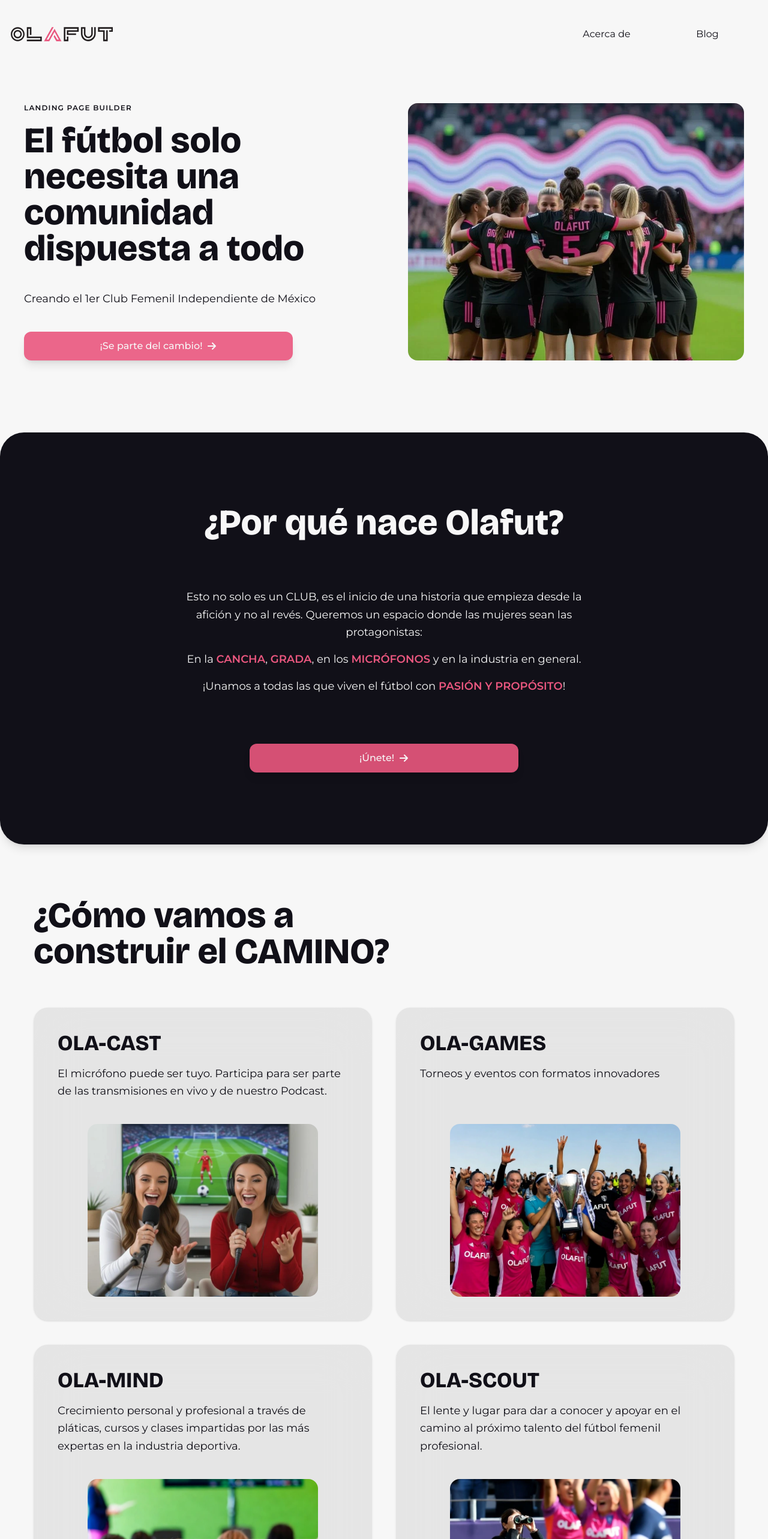
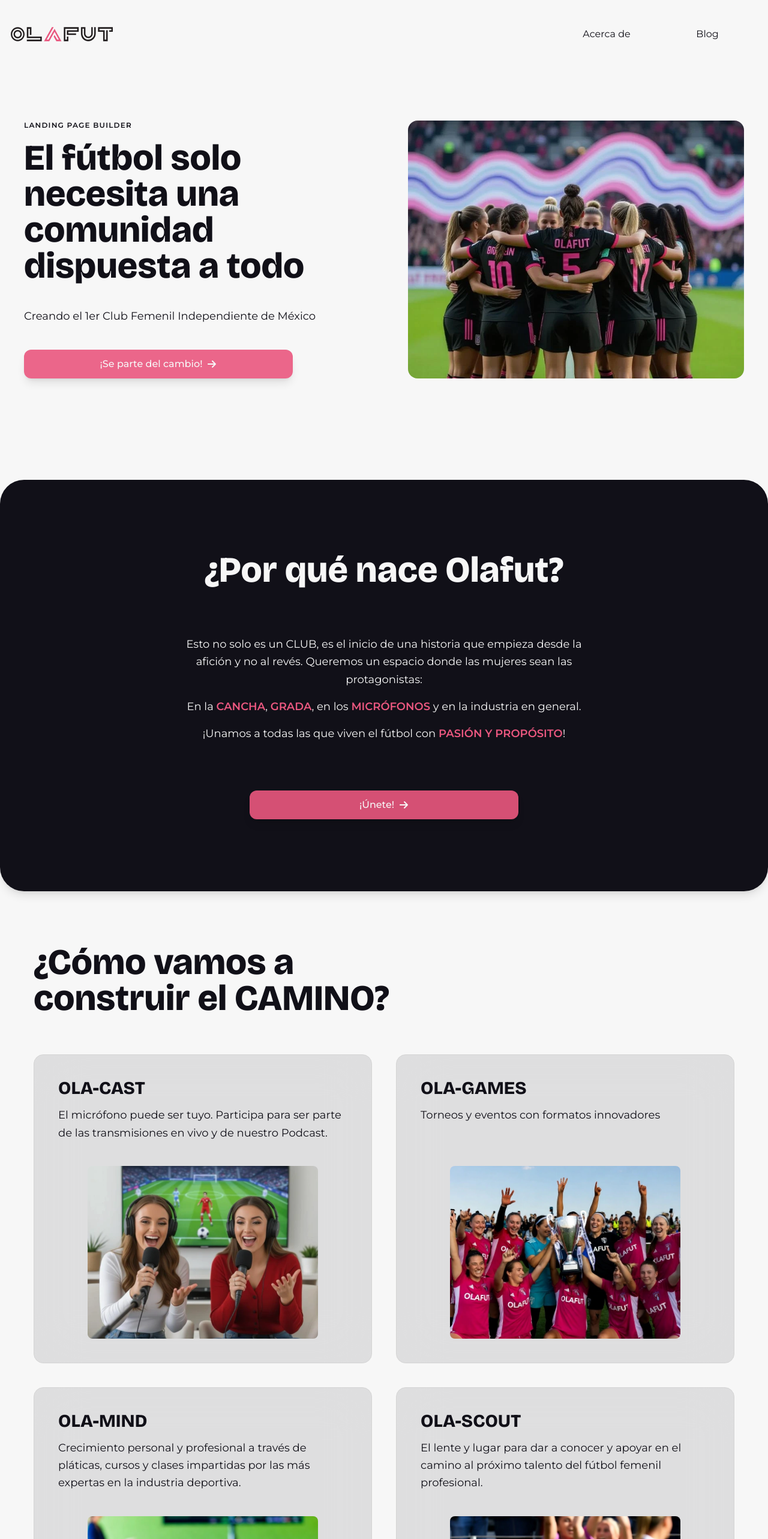
Before and after one commit to olafut/landing-olafut, a Next.js app: page / in a window 1280 px wide. Shown: the top 2566 px of the page at 60% size. Built offline with nearby package versions, Linux system fonts and the light colour scheme.

Commit message:
feat: enhance UI components and styles for improved layout and responsiveness

```diff
--- a/src/app/_components/Header.tsx
+++ b/src/app/_components/Header.tsx
@@ -29,8 +29,6 @@ export const Header: FC = () => {
 
   return (
     <>
-      <div ref={ref} className="h-5 w-full" />
-
       <header className="sticky top-5 z-50 h-18 container mx-auto font-alt px-4 md:px-0">
         <div
           className={twMerge(
@@ -158,6 +156,8 @@ export const Header: FC = () => {
           </ul>
         </div>
       </header>
+
+      <div ref={ref} className="w-full" />
     </>
   );
 };
--- a/src/app/_components/HeroSection.tsx
+++ b/src/app/_components/HeroSection.tsx
@@ -4,7 +4,7 @@ import { Button, Subtitle, Title } from './ui';
 
 export const HeroSection = () => {
   return (
-    <div className="relative p-10 lg:pt-20 lg:pb-30 flex flex-col items-center mx-auto container justify-center">
+    <div className="relative p-10 lg:pt-20 lg:pb-30 flex flex-col items-center mx-auto container justify-center min-h-[calc(100dvh-4.5rem)]">
       <section className="grid grid-cols-1 xl:grid-cols-2 max-w-lg xl:max-w-full gap-20 justify-center items-center">
         <div className="flex flex-col text-center xl:text-left ">
           <p className="font-alt text-xs font-semibold tracking-widest mb-4">
--- a/src/app/_components/ProductCard.tsx
+++ b/src/app/_components/ProductCard.tsx
@@ -21,22 +21,22 @@ export const ProductCard: FC<ProductCardProps> = ({
   return (
     <article
       className={twMerge(
-        'bg-neutral-300/50 min-h-72 backdrop-blur-2xl p-10 rounded-3xl shadow-sm flex flex-col gap-10 justify-between',
+        'bg-foreground/10 min-h-72 backdrop-blur-2xl p-10 rounded-2xl flex flex-col gap-10 justify-between border border-neutral-300',
         className,
       )}
       style={style}
     >
       <section className="flex flex-col gap-4">
-        <Title level="h4" className="text-3xl lg:text-4xl font-black">
+        <Title level="h4" className="font-black">
           {title}
         </Title>
         <Paragraph>{description}</Paragraph>
       </section>
 
       {!!imgProps?.src && !!imgProps.alt && (
-        <div className="relative w-96 h-auto max-w-full mx-auto rounded-2xl aspect-3/4 lg:aspect-4/3 hover:transform-cpu hover:scale-[1.02] transition-transform duration-300">
+        <div className="relative w-96 h-auto max-w-full mx-auto aspect-3/4 lg:aspect-4/3 hover:transform-cpu hover:scale-[1.02] transition-transform duration-300">
           <Image
-            className="absolute rounded-2xl object-cover"
+            className="absolute object-cover rounded-lg"
             fill
             {...imgProps}
           />
--- a/src/app/_components/ui/Title.tsx
+++ b/src/app/_components/ui/Title.tsx
@@ -13,7 +13,7 @@ const variants = cva('', {
       h1: 'font-sans text-4xl md:text-5xl lg:text-6xl leading-none font-black w-full',
       h2: 'font-sans text-3xl md:text-4xl lg:text-5xl leading-none font-black w-full',
       h3: 'font-sans text-2xl md:text-3xl lg:text-4xl leading-none font-semibold w-full',
-      h4: 'font-sans text-lg md:text-xl lg:text-2xl leading-none font-semibold w-full',
+      h4: 'font-sans text-2xl md:text-2xl lg:text-3xl leading-none font-semibold w-full',
     },
   },
   defaultVariants: {
--- a/src/app/globals.css
+++ b/src/app/globals.css
@@ -14,6 +14,7 @@
 
 @theme inline {
   --color-primary: #ea577f;
+  --color-secondary: #dfdfdf;
   --color-background: var(--background);
   --color-foreground: var(--foreground);
   --font-sans: var(--font-bricolage-grotesque);
```
